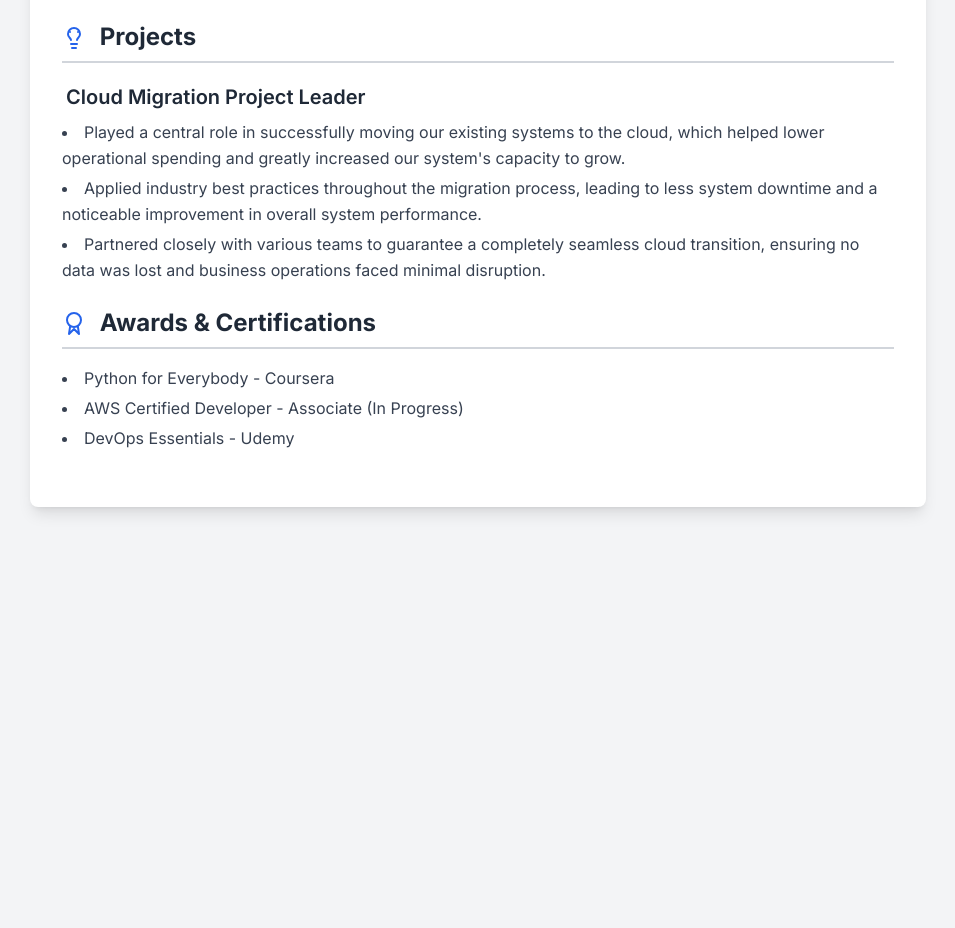
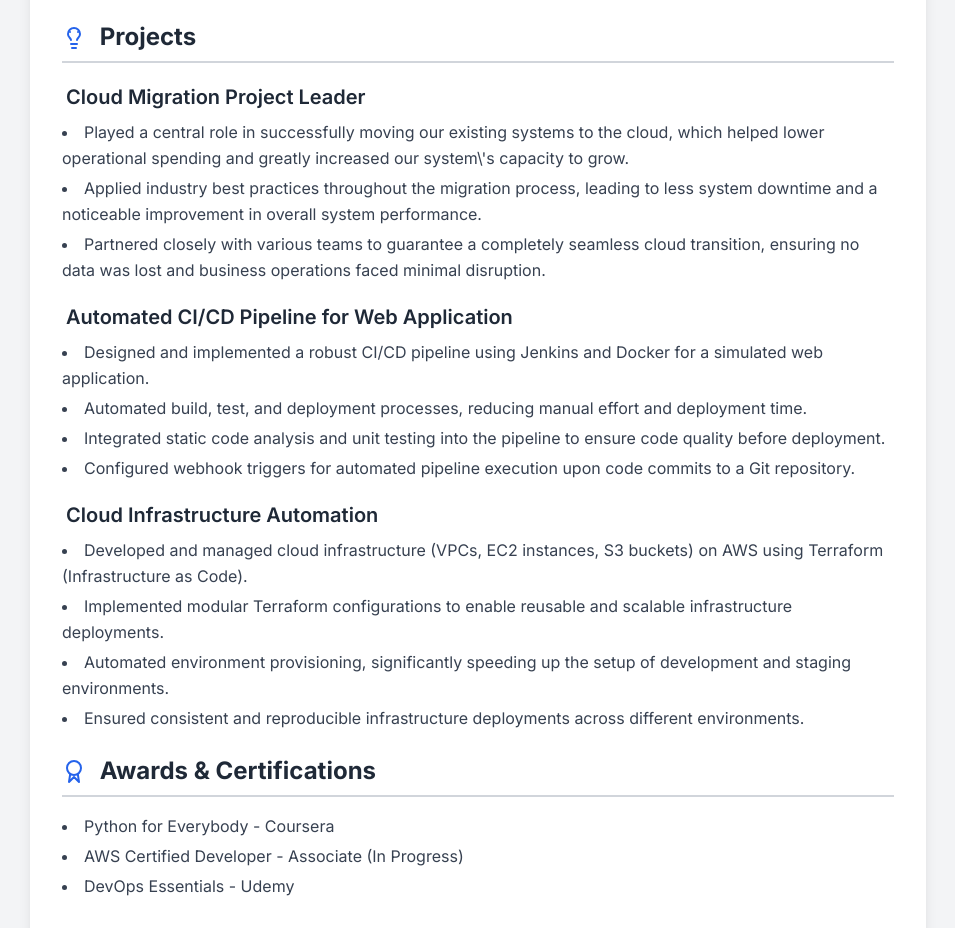
Before and after one commit to Aasim1234/DevResumePro.com, a plain HTML site: page index.html in a window 1280 px wide. Shown: the part 1581-2509 px from the top of the page, without its empty margins (162-1117 px from the left). Before the commit the page ends 2136 px from the top, so only its background shows below. Drawn offline with nearby package versions, Linux system fonts and the light colour scheme.

Commit message:
Update index.html

```diff
--- a/index.html
+++ b/index.html
@@ -52,7 +52,15 @@
             }
             /* Adjust page breaks for sections */
             section {
-                page-break-inside: avoid;
+                page-break-inside: avoid; /* Keep entire section on one page if possible */
+            }
+            ul, li {
+                page-break-inside: avoid; /* Prevent lists from breaking across pages awkwardly */
+            }
+            /* Important: Allow the content to define the height, do not force A4 on the container for print */
+            #resumeContent {
+                min-height: auto !important;
+                height: auto !important;
             }
         }
     </style>
@@ -255,9 +263,37 @@
                         <!-- GitHub and Live Demo spans removed as per previous instructions -->
                     </div>
                     <ul contenteditable="true" class="list-disc list-inside text-gray-700 leading-relaxed space-y-1">
-                        <li>Played a central role in successfully moving our existing systems to the cloud, which helped lower operational spending and greatly increased our system's capacity to grow.</li>
+                        <li>Played a central role in successfully moving our existing systems to the cloud, which helped lower operational spending and greatly increased our system\'s capacity to grow.</li>
                         <li>Applied industry best practices throughout the migration process, leading to less system downtime and a noticeable improvement in overall system performance.</li>
                         <li>Partnered closely with various teams to guarantee a completely seamless cloud transition, ensuring no data was lost and business operations faced minimal disruption.</li>
+                    </ul>
+                </div>
+                <!-- New Project 1: Automated CI/CD Pipeline for Web Application -->
+                <div class="mb-4">
+                    <div class="flex flex-wrap items-baseline mb-1">
+                        <h3 contenteditable="true" class="text-xl font-semibold text-gray-800 rounded-md p-1 hover:bg-gray-100 focus:outline-none focus:ring-2 focus:ring-blue-500">
+                            Automated CI/CD Pipeline for Web Application
+                        </h3>
+                    </div>
+                    <ul contenteditable="true" class="list-disc list-inside text-gray-700 leading-relaxed space-y-1">
+                        <li>Designed and implemented a robust CI/CD pipeline using Jenkins and Docker for a simulated web application.</li>
+                        <li>Automated build, test, and deployment processes, reducing manual effort and deployment time.</li>
+                        <li>Integrated static code analysis and unit testing into the pipeline to ensure code quality before deployment.</li>
+                        <li>Configured webhook triggers for automated pipeline execution upon code commits to a Git repository.</li>
+                    </ul>
+                </div>
+                <!-- New Project 2: Cloud Infrastructure Automation with Terraform -->
+                <div class="mb-4">
+                    <div class="flex flex-wrap items-baseline mb-1">
+                        <h3 contenteditable="true" class="text-xl font-semibold text-gray-800 rounded-md p-1 hover:bg-gray-100 focus:outline-none focus:ring-2 focus:ring-blue-500">
+                            Cloud Infrastructure Automation
+                        </h3>
+                    </div>
+                    <ul contenteditable="true" class="list-disc list-inside text-gray-700 leading-relaxed space-y-1">
+                        <li>Developed and managed cloud infrastructure (VPCs, EC2 instances, S3 buckets) on AWS using Terraform (Infrastructure as Code).</li>
+                        <li>Implemented modular Terraform configurations to enable reusable and scalable infrastructure deployments.</li>
+                        <li>Automated environment provisioning, significantly speeding up the setup of development and staging environments.</li>
+                        <li>Ensured consistent and reproducible infrastructure deployments across different environments.</li>
                     </ul>
                 </div>
             </div>
@@ -353,6 +389,28 @@
                         'Applied industry best practices throughout the migration process, leading to less system downtime and a noticeable improvement in overall system performance.',
                         'Partnered closely with various teams to guarantee a completely seamless cloud transition, ensuring no data was lost and business operations faced minimal disruption.'
                     ]
+                },
+                {
+                    name: 'Automated CI/CD Pipeline for Web Application',
+                    github: '',
+                    demo: '',
+                    description: [
+                        'Designed and implemented a robust CI/CD pipeline using Jenkins and Docker for a simulated web application.',
+                        'Automated build, test, and deployment processes, reducing manual effort and deployment time.',
+                        'Integrated static code analysis and unit testing into the pipeline to ensure code quality before deployment.',
+                        'Configured webhook triggers for automated pipeline execution upon code commits to a Git repository.'
+                    ]
+                },
+                {
+                    name: 'Cloud Infrastructure Automation',
+                    github: '',
+                    demo: '',
+                    description: [
+                        'Developed and managed cloud infrastructure (VPCs, EC2 instances, S3 buckets) on AWS using Terraform (Infrastructure as Code).',
+                        'Implemented modular Terraform configurations to enable reusable and scalable infrastructure deployments.',
+                        'Automated environment provisioning, significantly speeding up the setup of development and staging environments.',
+                        'Ensured consistent and reproducible infrastructure deployments across different environments.'
+                    ]
                 }
             ],
             awardsCertifications: [
```
